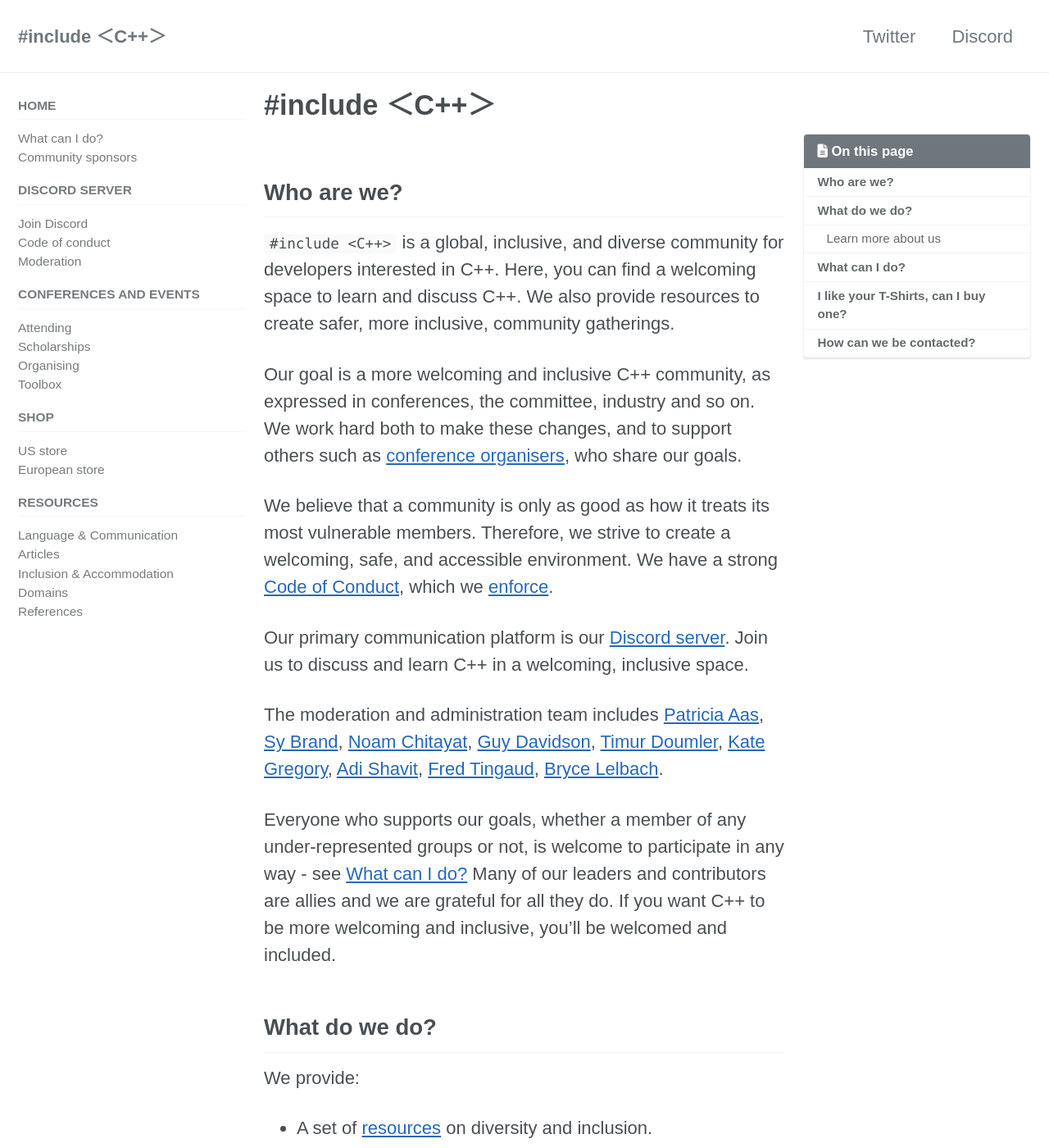
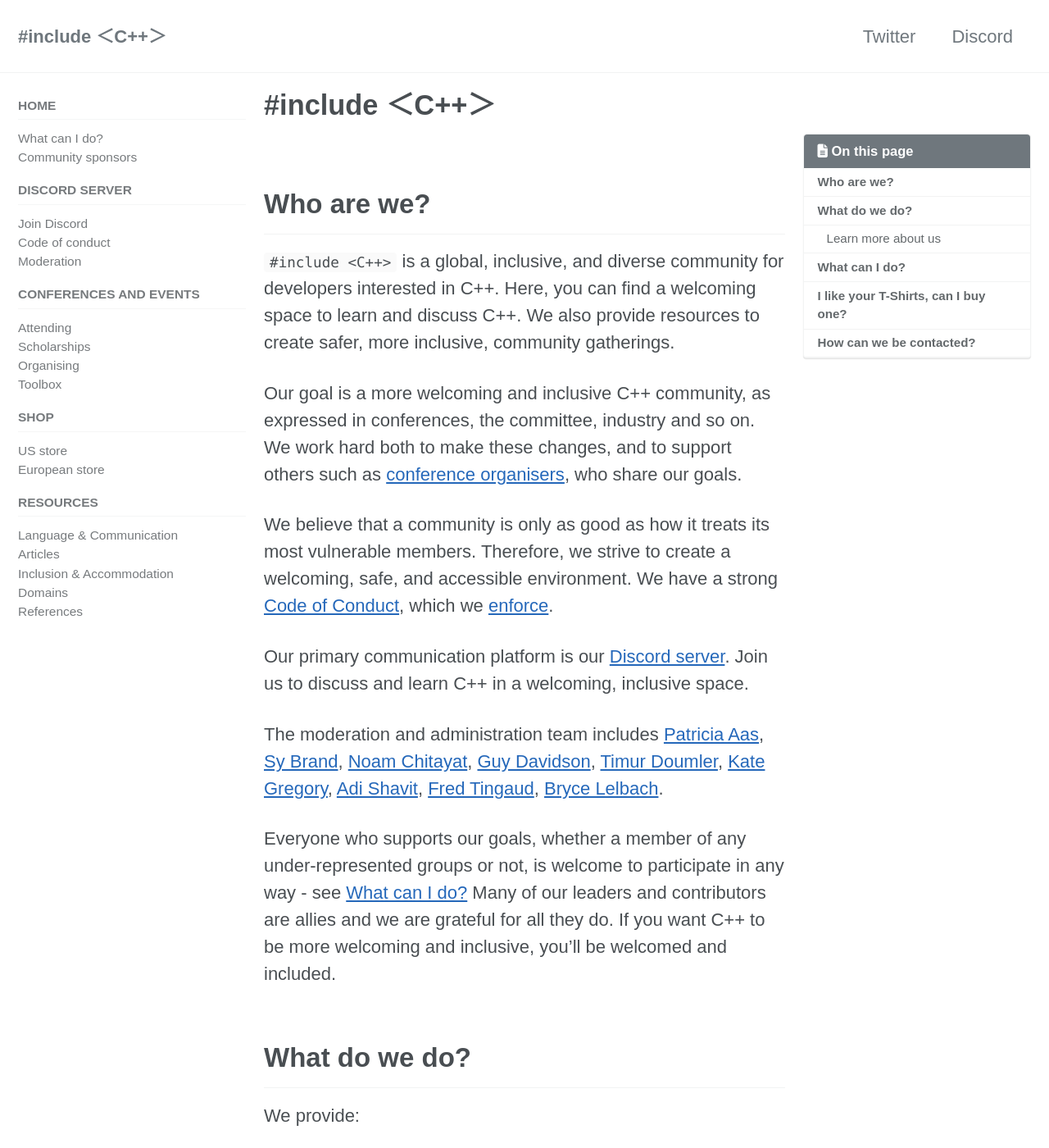
Before and after one commit to include-cpp/include-cpp.github.io, a Jekyll site: the page built from index.md, in a window 1280 px wide and 1400 px high. Shown: the whole window at 82% size. Built offline with Jekyll 4.4.1, drawn with Linux system fonts in a browser that asks for light colours; cached includes are drawn as plain includes; nearby versions of some CDN libraries.

Commit message:
Update font-size for headers

```diff
--- a/_sass/minimal-mistakes/_page.scss
+++ b/_sass/minimal-mistakes/_page.scss
@@ -83,13 +83,30 @@ body {
 }
 
 .page__content {
+  h1 {
+    font-size: 2em;
+  }
+
   h2 {
+    font-size: 1.5em;
     padding-bottom: 0.5em;
     border-bottom: 1px solid $border-color;
   }
 
+  h3 {
+    font-size: 1.17em;
+  }
+
   h4 {
-    font-size: 0.8125em;
+    font-size: 1em;
+  }
+
+  h5 {
+    font-size: .83em;
+  }
+
+  h6 {
+    font-size: .67em;
   }
 
 	h1, h2, h3, h4, h5, h6 {
```
